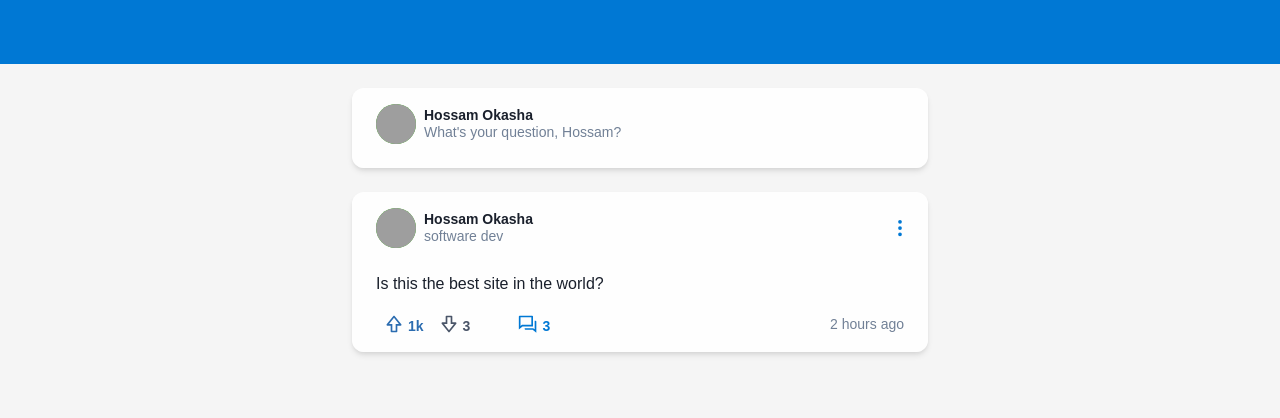
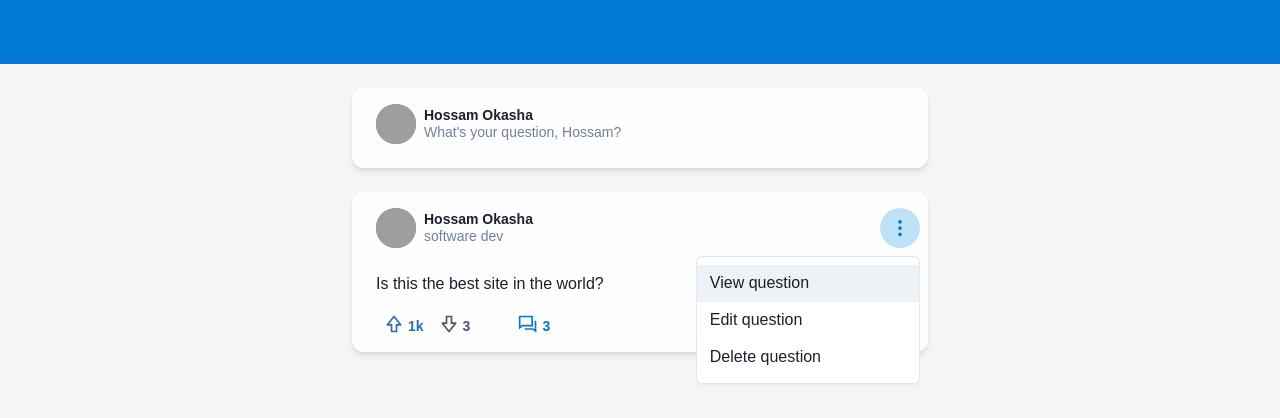
Before and after one commit to ahmedhrayyan/sal-frontend, a React (Create React App) app: page / in a window 1280 px wide. Both pictures are taken after a click on the button "Edit Question". Shown: the top 418 px of the page. Built offline with nearby package versions, Linux system fonts and the light colour scheme; grey boxes are pictures that could not be loaded.

Commit message:
add options menu button

```diff
--- a/src/components/answerView.tsx
+++ b/src/components/answerView.tsx
@@ -9,6 +9,10 @@ import {
   useBreakpointValue,
   Stack,
   Avatar,
+  Menu,
+  MenuButton,
+  MenuList,
+  MenuItem,
 } from "@chakra-ui/react";
 import { FunctionComponent } from "react";
 import { BiUpvote, BiDownvote } from "react-icons/bi";
@@ -26,6 +30,7 @@ const AnswerView: FunctionComponent<AnswerViewProps> = ({
   authToken,
 }) => {
   const respButton = useBreakpointValue([15, 20]);
+  const isTheCurrentUser = answer.user.id === currentUser.id;
   return (
     <HStack my="4" alignItems="start">
       <Avatar name="Ahmed Hamed" boxSize={[8, 9]} />
@@ -37,15 +42,25 @@ const AnswerView: FunctionComponent<AnswerViewProps> = ({
               <Text color="gray.500">Software Engineer</Text>
             </Stack>
             <Spacer />
-            <IconButton
-              color="blue.500"
-              variant="ghost"
-              aria-label="Edit Answer"
-              size="sm"
-              icon={<BsThreeDotsVertical size="16"
-              onMouseDown={(e) => e.preventDefault()} // remove focus after click
-              />}
-            />
+            <Menu placement="bottom-end">
+              <MenuButton
+                as={IconButton}
+                icon={<BsThreeDotsVertical size="20" />}
+                color="blue.500"
+                variant="ghost"
+                aria-label="Edit Answer"
+                size="sm"
+              />
+              <MenuList>
+                {isTheCurrentUser && (
+                  <>
+                    <MenuItem>Edit answer</MenuItem>
+                    <MenuItem>Delete answer</MenuItem>
+                  </>
+                )}
+                {isTheCurrentUser || <MenuItem>Report answer</MenuItem>}
+              </MenuList>
+            </Menu>
           </HStack>
           <Box mb="4" dangerouslySetInnerHTML={{ __html: answer.content }} />
         </Box>
--- a/src/components/questionView.tsx
+++ b/src/components/questionView.tsx
@@ -1,12 +1,16 @@
 import {
+	Menu,
+	MenuButton,
+	MenuList,
+	MenuItem,
 	Box,
-  Stack,
 	Button,
 	HStack,
 	Text,
 	ButtonGroup,
 	Spacer,
 	IconButton,
+	Stack,
 } from "@chakra-ui/react";
 import { FunctionComponent } from "react";
 import { BiUpvote, BiDownvote } from "react-icons/bi";
@@ -30,9 +34,10 @@ const QuestionView: FunctionComponent<QuestionViewProps> = ({
 	authToken,
 }) => {
 	const [showAnswers, setShowAnswers] = useState(false);
+	const isTheCurrentUser = question.data.user.id === currentUser.id;
 	return (
 		<Stack
-      w = "full"
+			w="full"
 			bg={"whiteAlpha.900"}
 			boxShadow={["sm", "md"]}
 			rounded={["none", "xl"]}
@@ -48,14 +53,25 @@ const QuestionView: FunctionComponent<QuestionViewProps> = ({
 					title="software dev"
 				/>
 				<Spacer />
-        <IconButton
+				<Menu placement="bottom-end">
+					<MenuButton
+						as={IconButton}
+						icon={<BsThreeDotsVertical size="20" />}
 						color="blue.500"
 						variant="ghost"
 						aria-label="Edit Question"
-          icon={<BsThreeDotsVertical size="20"
-          onMouseDown={(e) => e.preventDefault()} // remove focus after click
-          />}
 					/>
+					<MenuList>
+						<MenuItem>View question</MenuItem>
+						{isTheCurrentUser && (
+							<>
+								<MenuItem>Edit question</MenuItem>
+								<MenuItem>Delete question</MenuItem>
+							</>
+						)}
+						{isTheCurrentUser || <MenuItem>Report question</MenuItem>}
+					</MenuList>
+				</Menu>
 			</HStack>
 			<Box mb="4" dangerouslySetInnerHTML={{ __html: question.data.content }} />
 
@@ -108,11 +124,14 @@ const QuestionView: FunctionComponent<QuestionViewProps> = ({
 			{showAnswers && (
 				<>
 					<AnswerForm user={currentUser} />
-          <AnswerView />
-          <AnswerView />
+					<AnswerView
+						answer={question.data.answers[0]}
+						authToken={authToken}
+						currentUser={question.data.user}
+					/>
 				</>
 			)}
-    </Stack >
+		</Stack>
 	);
 };
 
```
Lines whose indentation alone changed are shown as unchanged.
